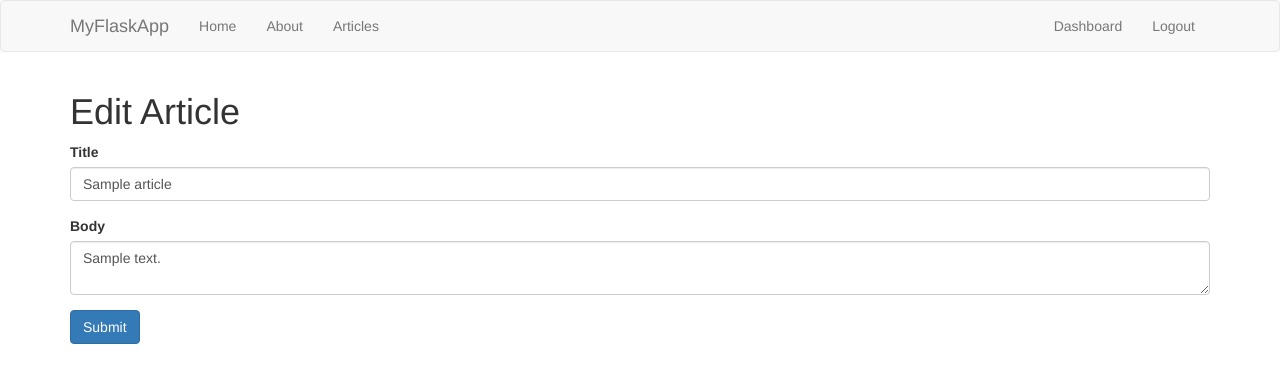
After one commit to supanat/flask101, a Flask app: page /edit_article/1 in a window 1280 px wide. The commit adds this page. Shown: the top 383 px of the page. Run offline with Flask 2, Linux system fonts and the light colour scheme; the visitor is signed in with stand-in values (Sample User, id 1); tables that the repository leaves empty or names only in its code hold one stand-in row (values such as "Sample post"); some libraries are stand-ins or nearby versions.

Commit message:
add edit delete article

```diff
--- a/Scratch/pt4/app.py
+++ b/Scratch/pt4/app.py
@@ -1,4 +1,4 @@
-from flask import Flask,render_template,flash,redirect,url_for,session,logging,request
+from flask import Flask, render_template, flash, redirect, url_for, session, logging, request
 from flask_mysqldb import MySQL
 from data import Articles
 from wtforms import Form, StringField, TextAreaField, PasswordField, validators
@@ -19,47 +19,48 @@ app.config['MYSQL_CURSORCLASS'] = 'DictCursor'
 mysql = MySQL(app)
 
 
-
 # Register Form Class
 class RegisterForm(Form):
-   name = StringField('Name', [validators.Length(min=1, max=50)])
-   username = StringField('Username', [validators.Length(min=4, max=25)])
-   email = StringField('Email', [validators.Length(min=6, max=50)])
-   password = PasswordField('Password', [
-      validators.DataRequired(),
-      validators.EqualTo('confirm', message='Passwords do not match')])
-   confirm = PasswordField('Confirm Password')
+    name = StringField('Name', [validators.Length(min=1, max=50)])
+    username = StringField('Username', [validators.Length(min=4, max=25)])
+    email = StringField('Email', [validators.Length(min=6, max=50)])
+    password = PasswordField('Password', [
+        validators.DataRequired(),
+        validators.EqualTo('confirm', message='Passwords do not match')])
+    confirm = PasswordField('Confirm Password')
 
 
-#User Register
-@app.route('/register',methods=['GET','POST'])
+# User Register
+@app.route('/register', methods=['GET', 'POST'])
 def method_name():
-   form = RegisterForm(request.form)
-   if request.method == 'POST' and form.validate():
-      name = form.name.data
-      email = form.email.data
-      username = form.username.data
-      password = sha256_crypt.encrypt(str(form.password.data))
+    form = RegisterForm(request.form)
+    if request.method == 'POST' and form.validate():
+        name = form.name.data
+        email = form.email.data
+        username = form.username.data
+        password = sha256_crypt.encrypt(str(form.password.data))
 
-      # Create cursor
-      cur = mysql.connection.cursor()
+        # Create cursor
+        cur = mysql.connection.cursor()
 
         # Execute query
-      cur.execute("INSERT INTO users(name, email, username, password) VALUES(%s, %s, %s, %s)", (name, email, username, password))
+        cur.execute("INSERT INTO users(name, email, username, password) VALUES(%s, %s, %s, %s)",
+                    (name, email, username, password))
 
-      # Commit to DB
-      mysql.connection.commit()
+        # Commit to DB
+        mysql.connection.commit()
 
-      # Close connection
-      cur.close()
+        # Close connection
+        cur.close()
 
-      flash('You are now registered and can log in', 'success')
+        flash('You are now registered and can log in', 'success')
+
+        return redirect(url_for('index'))
+    return render_template('register.html', form=form)
+
+# Check if user logged in
 
 
-      return redirect(url_for('index'))
-   return render_template('register.html',form=form)
-
-# Check if user logged in
 def is_logged_in(f):
     @wraps(f)
     def wrap(*args, **kwargs):
@@ -73,112 +74,222 @@ def is_logged_in(f):
 
 @app.route('/')
 def index():
-   return render_template('home.html')
+    return render_template('home.html')
+
 
 @app.route('/about')
 def about():
-   return render_template('about.html')
+    return render_template('about.html')
+
 
 @app.route('/articles')
-@is_logged_in
 def articles():
-   return render_template('articles.html',articles = articles_data)
+    # Create cursor
+    cur = mysql.connection.cursor()
+
+    # Get articles
+    result = cur.execute("SELECT * FROM articles")
+
+    articles = cur.fetchall()
+
+    if result > 0:
+        return render_template('articles.html', articles=articles)
+    else:
+        msg = 'No Articles Found'
+        return render_template('articles.html', msg=msg)
+    # Close connection
+    cur.close()
+
 
 @app.route('/article/<string:id>')
 def article(id):
-   return render_template('article.html',id=id)
+    # Create cursor
+    cur = mysql.connection.cursor()
+
+    # Get article
+    result = cur.execute("SELECT * FROM articles WHERE id = %s", [id])
+
+    article = cur.fetchone()
+
+    return render_template('article.html', article=article)
 
 
 # User login
 @app.route('/login', methods=['GET', 'POST'])
 def login():
-   if request.method == 'POST':
-      # Get Form Fields
-      username = request.form['username']
-      password_candidate = request.form['password']
+    if request.method == 'POST':
+        # Get Form Fields
+        username = request.form['username']
+        password_candidate = request.form['password']
 
-      # Create cursor
-      cur = mysql.connection.cursor()
+        # Create cursor
+        cur = mysql.connection.cursor()
 
-      # Get user by username
-      result = cur.execute("SELECT * FROM users WHERE username = %s", [username])
+        # Get user by username
+        result = cur.execute(
+            "SELECT * FROM users WHERE username = %s", [username])
 
-      if result > 0:
-         # Get stored hash
-         data = cur.fetchone()
-         password = data['password']
+        if result > 0:
+            # Get stored hash
+            data = cur.fetchone()
+            password = data['password']
 
-         # Compare Passwords
-         if sha256_crypt.verify(password_candidate, password):
-            #app.logger.info('password mathced')
-            # Passed
-            session['logged_in'] = True
-            session['username'] = username
+            # Compare Passwords
+            if sha256_crypt.verify(password_candidate, password):
+                # app.logger.info('password mathced')
+                # Passed
+                session['logged_in'] = True
+                session['username'] = username
 
-            flash('You are now logged in', 'success')
-            return redirect(url_for('dashboard'))
+                flash('You are now logged in', 'success')
+                return redirect(url_for('dashboard'))
 
-         else:
-            error = 'Invalid login'
+            else:
+                error = 'Invalid login'
+                return render_template('login.html', error=error)
+                # Close connection
+                cur.close()
+
+        else:
+            error = 'Username not found'
             return render_template('login.html', error=error)
-            # Close connection
-            cur.close()
 
-      else:
-         error = 'Username not found'
-         return render_template('login.html', error=error)
+    return render_template('login.html')
 
-   return render_template('login.html')
+# Logout
 
-#Logout
+
 @app.route('/logout')
 def logout():
-   session.clear()
-   flash('You are now log out', 'success')
-   return redirect(url_for('login'))
+    session.clear()
+    flash('You are now log out', 'success')
+    return redirect(url_for('login'))
 
 
 # Articles Form Class
 class ArticleForm(Form):
-   title = StringField('Title', [validators.Length(min=1, max=50)])
-   body = TextAreaField('Body', [validators.Length(min=1)])
+    title = StringField('Title', [validators.Length(min=1, max=50)])
+    body = TextAreaField('Body', [validators.Length(min=1)])
 
 
 @app.route('/add_article', methods=['GET', 'POST'])
 @is_logged_in
 def add_article():
 
-   form = ArticleForm(request.form)
-   if request.method == 'POST' and form.validate():
-      title = form.title.data
-      body = form.body.data
+    form = ArticleForm(request.form)
+    if request.method == 'POST' and form.validate():
+        title = form.title.data
+        body = form.body.data
 
-      # Create Cursor
-      cur = mysql.connection.cursor()
+        # Create Cursor
+        cur = mysql.connection.cursor()
 
         # Execute
-      cur.execute("INSERT INTO articles(title, body, author) VALUES(%s, %s, %s)",(title, body, session['username']))
+        cur.execute("INSERT INTO articles(title, body, author) VALUES(%s, %s, %s)",
+                    (title, body, session['username']))
 
         # Commit to DB
-      mysql.connection.commit()
+        mysql.connection.commit()
 
-        #Close connection
-      cur.close()
+        # Close connection
+        cur.close()
 
-      flash('Article Created', 'success')
+        flash('Article Created', 'success')
 
-      return redirect(url_for('dashboard'))
+        return redirect(url_for('dashboard'))
+
+    return render_template('add_article.html', form=form)
+
+# Edit Article
 
 
-   return render_template('add_article.html', form=form)
+@app.route('/edit_article/<string:id>', methods=['GET', 'POST'])
+@is_logged_in
+def edit_article(id):
+    # Create cursor
+    cur = mysql.connection.cursor()
+
+    # Get article by id
+    result = cur.execute("SELECT * FROM articles WHERE id = %s", [id])
+
+    article = cur.fetchone()
+    cur.close()
+    # Get form
+    form = ArticleForm(request.form)
+
+    # Populate article form fields
+    form.title.data = article['title']
+    form.body.data = article['body']
+
+    if request.method == 'POST' and form.validate():
+        title = request.form['title']
+        body = request.form['body']
+
+        # Create Cursor
+        cur = mysql.connection.cursor()
+        app.logger.info(title)
+        # Execute
+        cur.execute(
+            "UPDATE articles SET title=%s, body=%s WHERE id=%s", (title, body, id))
+        # Commit to DB
+        mysql.connection.commit()
+
+        # Close connection
+        cur.close()
+
+        flash('Article Updated', 'success')
+
+        return redirect(url_for('dashboard'))
 
 
-#Dashboard
+    return render_template('edit_article.html', form=form)
+
+# Delete Article
+@app.route('/delete_article/<string:id>', methods=['POST'])
+@is_logged_in
+def delete_article(id):
+    # Create cursor
+    cur = mysql.connection.cursor()
+
+    # Execute
+    cur.execute("DELETE FROM articles WHERE id = %s", [id])
+
+    # Commit to DB
+    mysql.connection.commit()
+
+    #Close connection
+    cur.close()
+
+    flash('Article Deleted', 'success')
+
+    return redirect(url_for('dashboard'))
+
+
+# Dashboard
 @app.route('/dashboard')
 @is_logged_in
 def dashboard():
-   return render_template('dashboard.html')
+    # Create cursor
+    cur = mysql.connection.cursor()
+
+    # Get articles
+    # result = cur.execute("SELECT * FROM articles")
+    # Show articles only from the user logged in
+    result = cur.execute(
+        "SELECT * FROM articles WHERE author = %s", [session['username']])
+
+    articles = cur.fetchall()
+
+    if result > 0:
+        return render_template('dashboard.html', articles=articles)
+    else:
+        msg = 'No Articles Found'
+        return render_template('dashboard.html', msg=msg)
+
+    # Close connection
+    cur.close()
+
 
 if __name__ == '__main__':
-   app.secret_key='secret123'
-   app.run(debug=True)
+    app.secret_key = 'secret123'
+    app.run(debug=True)
--- /dev/null
+++ b/Scratch/pt4/templates/edit_article.html
@@ -0,0 +1,15 @@
+{% extends 'layout.html' %}
+
+{% block body %}
+  <h1>Edit Article</h1>
+  {% from "includes/_formhelpers.html" import render_field %}
+  <form method="POST" action="">
+    <div class="form-group">
+      {{ render_field(form.title, class_="form-control") }}
+    </div>
+    <div class="form-group">
+      {{ render_field(form.body, class_="form-control", id="editor") }}
+    </div>
+    <p><input class="btn btn-primary" type="submit" value="Submit">
+  </form>
+{% endblock %}
--- a/Scratch/pt4/templates/layout.html
+++ b/Scratch/pt4/templates/layout.html
@@ -11,7 +11,10 @@
             {% include 'includes/_messages.html' %}
             {% block body %}{% endblock %}
         </div>
-
+        <script src="//cdn.ckeditor.com/4.11.2/standard/ckeditor.js"></script>
         <script src="https://maxcdn.bootstrapcdn.com/bootstrap/3.3.7/js/bootstrap.min.js"></script>
+        <script type="text/javascript">
+            CKEDITOR.replace('editor')
+        </script>
     </body>
 </html>
```
Also changed, not shown: Scratch/pt4/templates/article.html (+6 -3 lines), Scratch/pt4/templates/dashboard.html (+33 -0 lines), Scratch/pt4/templates/home.html (+8 -5 lines).
